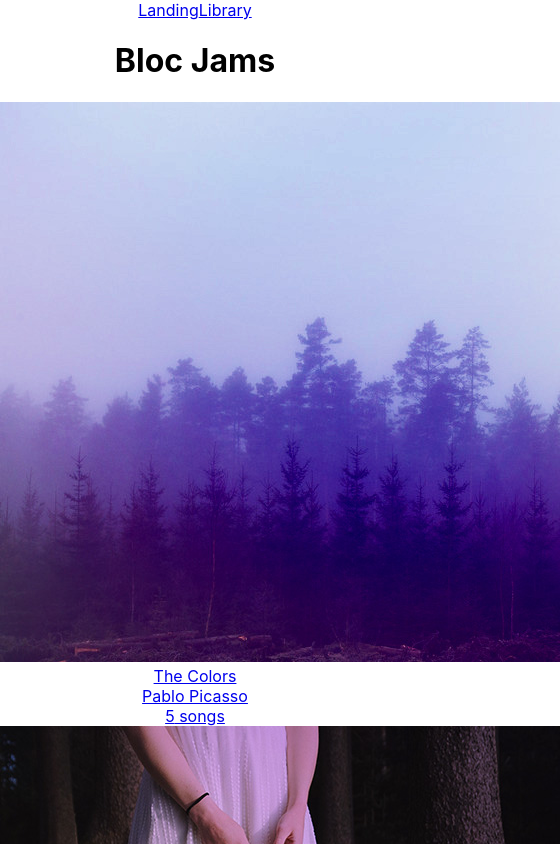
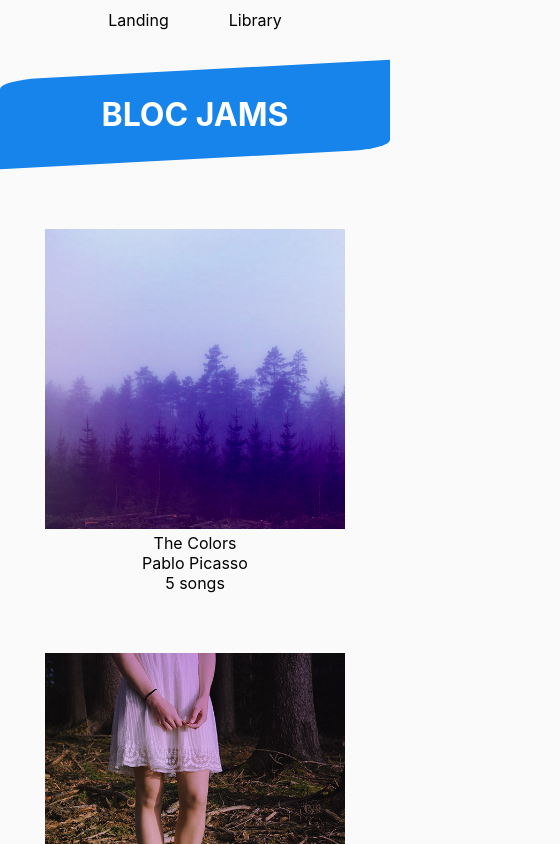
Before and after one commit to nilsDE/bloc-jams-react, a React (Create React App) app: page /library in a window 390 px wide. Shown: the top 844 px of the page, 560 px wide, since content can reach past the window. Built offline with nearby package versions, Linux system fonts and the light colour scheme.

Commit message:
added styling

```diff
--- a/src/App.css
+++ b/src/App.css
@@ -1,11 +1,100 @@
-/*
 body {
-  background-color: cornsilk;
+  background-color: rgb(250, 250, 250);
+  margin: 0;
 }
 
-*/
 .App {
   text-align: center;
+}
+
+/* Landing Page & Main Title */
+
+#blue-container {
+  margin-top: 30px;
+  background: rgb(22, 132, 235);
+  transform: skewY(-3deg);
+  border-top-left-radius: 10%;
+  border-bottom-right-radius: 10%;
+}
+
+#main-title {
+  color: white;
+  padding: 25px 0;
+  text-transform: uppercase;
+  margin: 0;
+  font-size: 64px;
+  transform: skewY(3deg);
+}
+
+#navbar {
+  padding: 10px;
+}
+
+.link {
+  color: black;
+  text-decoration: none;
+  padding: 5px 30px;
+  transition: 0.5s linear;
+  border-radius: 8px;
+}
+
+.link:hover {
+  background: rgb(230, 230, 230);
+}
+
+.hero-title {
+  margin-top: 80px;
+  font-size: 2em;
+  letter-spacing: 1px;
+}
+
+.selling-points {
+  margin-top: 35px;
+  display: flex;
+  flex-flow: row wrap;
+  justify-content: center;
+}
+
+.point {
+  width: 240px;
+  padding: 15px 30px;
+}
+
+.icon {
+  font-size: 3em;
+}
+
+/* Library Page */
+
+.link-library img {
+  max-width: 400px;
+  width: 100%;
+}
+
+.library {
+  display: flex;
+  flex-flow: row wrap;
+  justify-content: center;
+  margin-top:20px;
+  margin-bottom: 40px;
+}
+
+.link-library {
+  margin: 70px 15px 0 15px;
+  text-decoration: none;
+  color: black;
+}
+
+
+/* Album Page */
+
+#album-info {
+  margin-top: 70px;
+}
+
+#album-info img {
+  width: 100%;
+  max-width: 400px;
 }
 
 #song-list {
@@ -13,9 +102,12 @@ body {
   margin-right: auto;
 }
 
-/*
+.album .icon {
+  font-size: 1em;
+}
+
+
 #buttons{
-  background-color: rgb(192, 214, 255);
   margin: 20px 0;
 }
 
@@ -27,18 +119,57 @@ body {
   border: 1px solid black;
   outline: none;
   cursor: pointer;
-}
-
-.btn  {
   transition: 0.2s linear;
+  margin: 0 10px;
+  border-radius: 15px;
 }
 
 .btn:hover {
   transform: scale(1.2);
-  background-color: rgb(192, 214, 255);
+  background-color: rgb(22, 132, 235);
+}
+
+#release-info {
+  margin-bottom: 20px;
 }
 
 #song-list {
   cursor: pointer;
 }
-*/
+
+.current-time, .seek-bar, .total-time, .ion-md-volume-low, .ion-md-volume-high {
+  display: inline-block;
+  margin: 20px 5px;
+}
+
+.seek-bar {
+  width: 200px;
+}
+
+table {
+  width: 300px;
+}
+
+table td {
+  border-bottom: 1px solid #ddd;
+}
+
+
+
+@media screen and (max-width: 580px) {
+	#main-title {
+    font-size: 2em;
+  }
+  .link-library img, #album-info img {
+    max-width: 300px;
+    width: 100%;
+  }
+
+  .library {
+    margin-top: 40px;
+  }
+
+  .link-library {
+    margin: 30px 15px;
+  }
+}
--- a/src/App.js
+++ b/src/App.js
@@ -10,11 +10,13 @@ class App extends Component {
     return (
       <div className="App">
         <header>
-        <nav>
-            <Link to='/'>Landing</Link>
-            <Link to='/library'>Library</Link>
+        <nav id="navbar">
+            <Link to='/' className="link">Landing</Link>
+            <Link to='/library' className="link">Library</Link>
           </nav>
-          <h1>Bloc Jams</h1>
+          <div id="blue-container">
+            <h1 id="main-title">Bloc Jams</h1>
+          </div>
         </header>
         <main>
           <Route exact path="/" component={Landing} />
--- a/src/components/Landing.js
+++ b/src/components/Landing.js
@@ -7,14 +7,17 @@ const Landing = () => (
     <section className="selling-points">
       <div className="point">
         <h2 className="point-title">Choose your music</h2>
+        <div className="icon ion-md-headset"></div>
         <p className="point-description">The world is full of music; why should you have to listen to music that someone else chose?</p>
       </div>
       <div className="point">
         <h2 className="point-title">Unlimited, streaming, ad-free</h2>
+        <div className="icon ion-md-checkmark"></div>
         <p className="point-description">No arbitrary limits. No distractions.</p>
       </div>
       <div className="point">
         <h2 className="point-title">Mobile enabled</h2>
+        <div className="icon ion-ios-phone-portrait"></div>
         <p className="point-description">Listen to your music on the go. This streaming service is available on all mobile platforms.</p>
       </div>
     </section>
--- a/src/components/Library.js
+++ b/src/components/Library.js
@@ -12,7 +12,7 @@ class Library extends Component {
       <section className='library'>
         {
           this.state.albums.map((album, index) =>
-            <Link to={`/album/${album.slug}`} key={index}>
+            <Link to={`/album/${album.slug}`} key={index} className="link-library">
               <img src={album.albumCover} alt={album.title} />
               <div>{album.title}</div>
               <div>{album.artist}</div>
```
